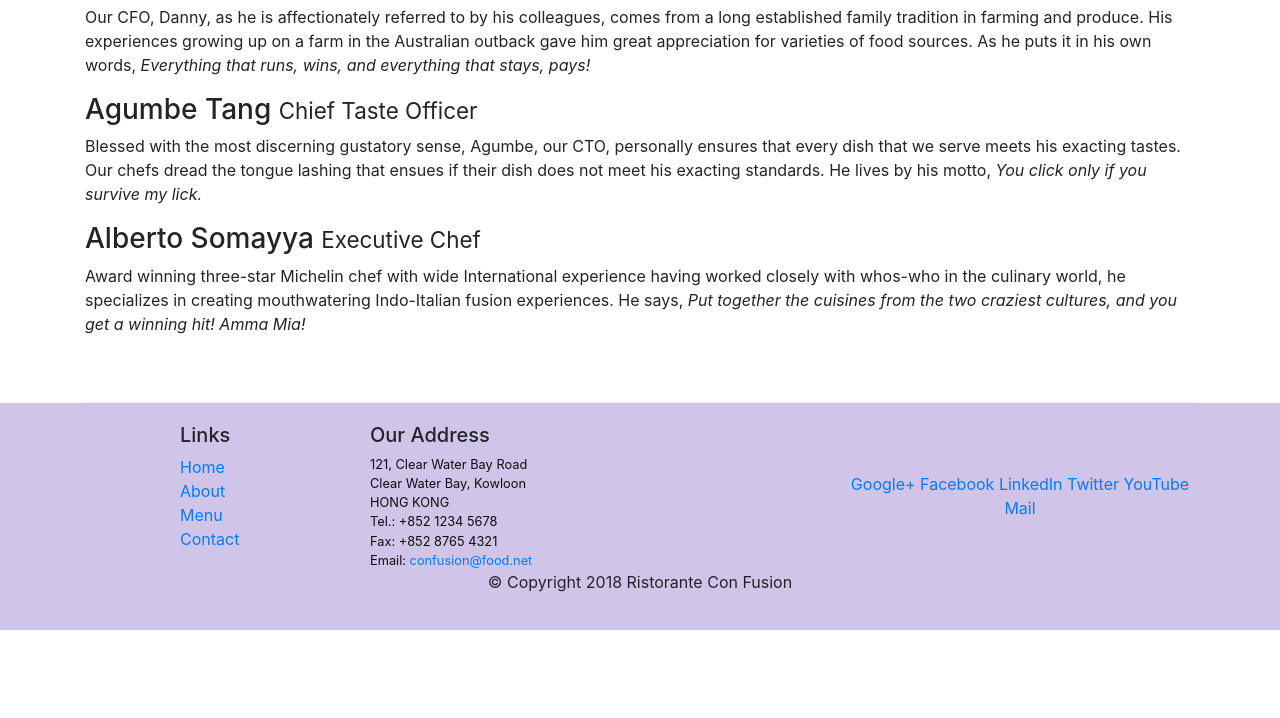
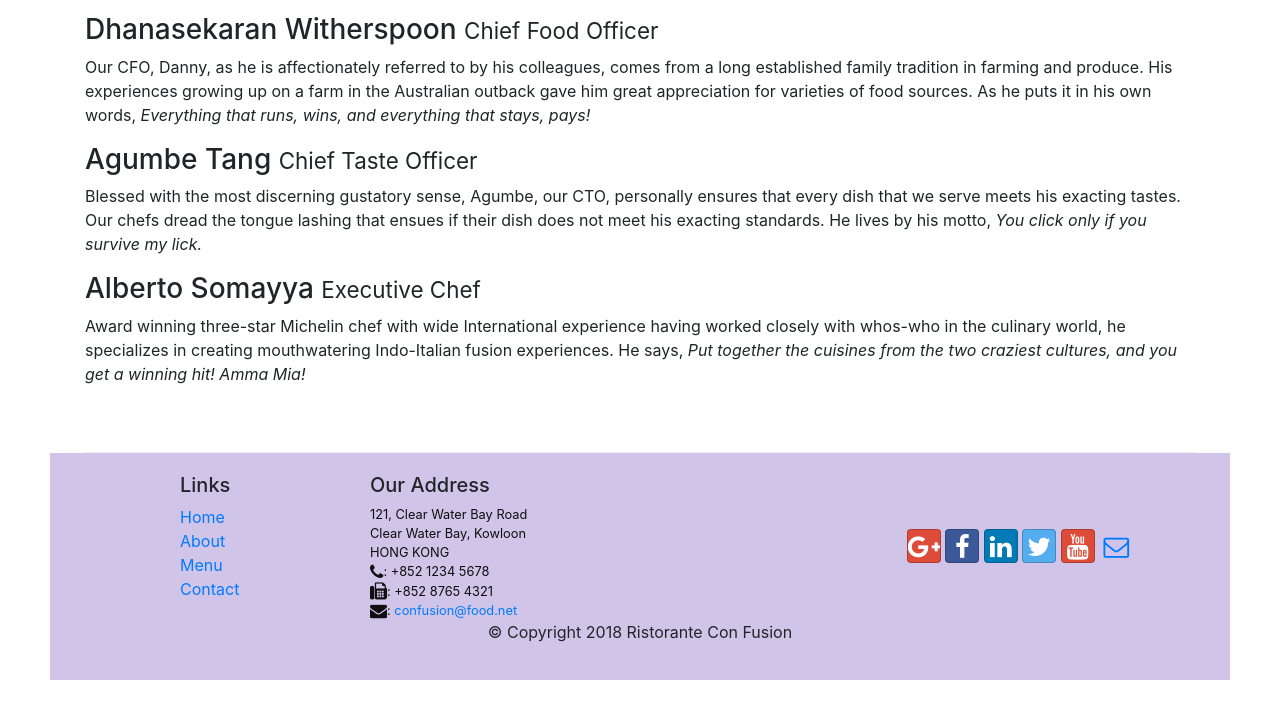
Before and after one commit to lamlnp/Bootstrap4-conFusion, a website: page aboutus.html in a window 1280 px wide. Shown: the part 996-1714 px from the top of the page. Before the commit the page ends 1626 px from the top, so only its background shows below. Drawn offline with nearby package versions, Linux system fonts and the light colour scheme.

Commit message:
Exercise 8

```diff
--- a/aboutus.html
+++ b/aboutus.html
@@ -10,6 +10,8 @@
     <!-- Bootstrap CSS -->
     <link rel="stylesheet" href="node_modules/bootstrap/dist/css/bootstrap.min.css">
     <link rel="stylesheet" href="css/styles.css">
+    <link rel="stylesheet" href="node_modules/font-awesome/css/font-awesome.min.css">
+    <link rel="stylesheet" href="node_modules/bootstrap-social/bootstrap-social.css">
     <title>Ristorante Con Fusion: About Us</title>
 
 </head>
@@ -23,10 +25,14 @@
             <a class="navbar-brand mr-auto" href="./index.html">Ristorante Con Fusion</a>
             <div class="collapse navbar-collapse" id="Navbar">
                 <ul class="navbar-nav mr-auto">
-                    <li class="nav-item"><a class="nav-link" href="./index.html">Home</a></li>
-                    <li class="nav-item active"><a class="nav-link" href="#">About</a></li>
-                    <li class="nav-item"><a class="nav-link" href="#">Menu</a></li>
-                    <li class="nav-item"><a class="nav-link" href="#">Contact</a></li>
+                    <li class="nav-item"><a class="nav-link" href="./index.html"><span class="fa fa-home fa-lg"></span>
+                            Home</a></li>
+                    <li class="nav-item active"><a class="nav-link" href="#"><span class="fa fa-info fa-lg"></span>
+                            About</a></li>
+                    <li class="nav-item"><a class="nav-link" href="#"><span class="fa fa-list fa-lg"></span> Menu</a>
+                    </li>
+                    <li class="nav-item"><a class="nav-link" href="#"><span class="fa fa-address-card fa-lg"></span>
+                            Contact</a></li>
                 </ul>
             </div>
         </div>
@@ -126,19 +132,25 @@
                         121, Clear Water Bay Road<br>
                         Clear Water Bay, Kowloon<br>
                         HONG KONG<br>
-                        Tel.: +852 1234 5678<br>
-                        Fax: +852 8765 4321<br>
-                        Email: <a href="mailto:confusion@food.net">confusion@food.net</a>
+                        <i class="fa fa-phone fa-lg"></i>: +852 1234 5678<br>
+                        <i class="fa fa-fax fa-lg"></i>: +852 8765 4321<br>
+                        <i class="fa fa-envelope fa-lg"></i>:
+                        <a href="mailto:confusion@food.net">confusion@food.net</a>
                     </address>
                 </div>
                 <div class="col-12 col-sm-4 align-self-center">
                     <div class="text-center">
-                        <a href="http://google.com/+">Google+</a>
-                        <a href="http://www.facebook.com/profile.php?id=">Facebook</a>
-                        <a href="http://www.linkedin.com/in/">LinkedIn</a>
-                        <a href="http://twitter.com/">Twitter</a>
-                        <a href="http://youtube.com/">YouTube</a>
-                        <a href="mailto:">Mail</a>
+                        <a class="btn btn-social-icon btn-google" href="http://google.com/+"><i
+                                class="fa fa-google-plus"></i></a>
+                        <a class="btn btn-social-icon btn-facebook" href="http://www.facebook.com/profile.php?id="><i
+                                class="fa fa-facebook"></i></a>
+                        <a class="btn btn-social-icon btn-linkedin" href="http://www.linkedin.com/in/"><i
+                                class="fa fa-linkedin"></i></a>
+                        <a class="btn btn-social-icon btn-twitter" href="http://twitter.com/"><i
+                                class="fa fa-twitter"></i></a>
+                        <a class="btn btn-social-icon btn-google" href="http://youtube.com/"><i
+                                class="fa fa-youtube"></i></a>
+                        <a class="btn btn-social-icon" href="mailto:"><i class="fa fa-envelope-o"></i></a>
                     </div>
                 </div>
             </div>
--- a/css/styles.css
+++ b/css/styles.css
@@ -28,3 +28,12 @@
     margin: 0px;
     color: #0f0f0f;
 }
+
+body {
+    padding: 50px;
+    z-index: 0;
+}
+
+.navbar-dark {
+    background-color: #512DA8;
+}
--- a/package.json
+++ b/package.json
@@ -15,6 +15,8 @@
   },
   "dependencies": {
     "bootstrap": "^4.0.0",
+    "bootstrap-social": "^5.1.1",
+    "font-awesome": "^4.7.0",
     "jquery": "^3.3.1",
     "popper.js": "^1.12.9"
   }
```
Also changed, not shown: index.html (+25 -13 lines), 1 other file.
